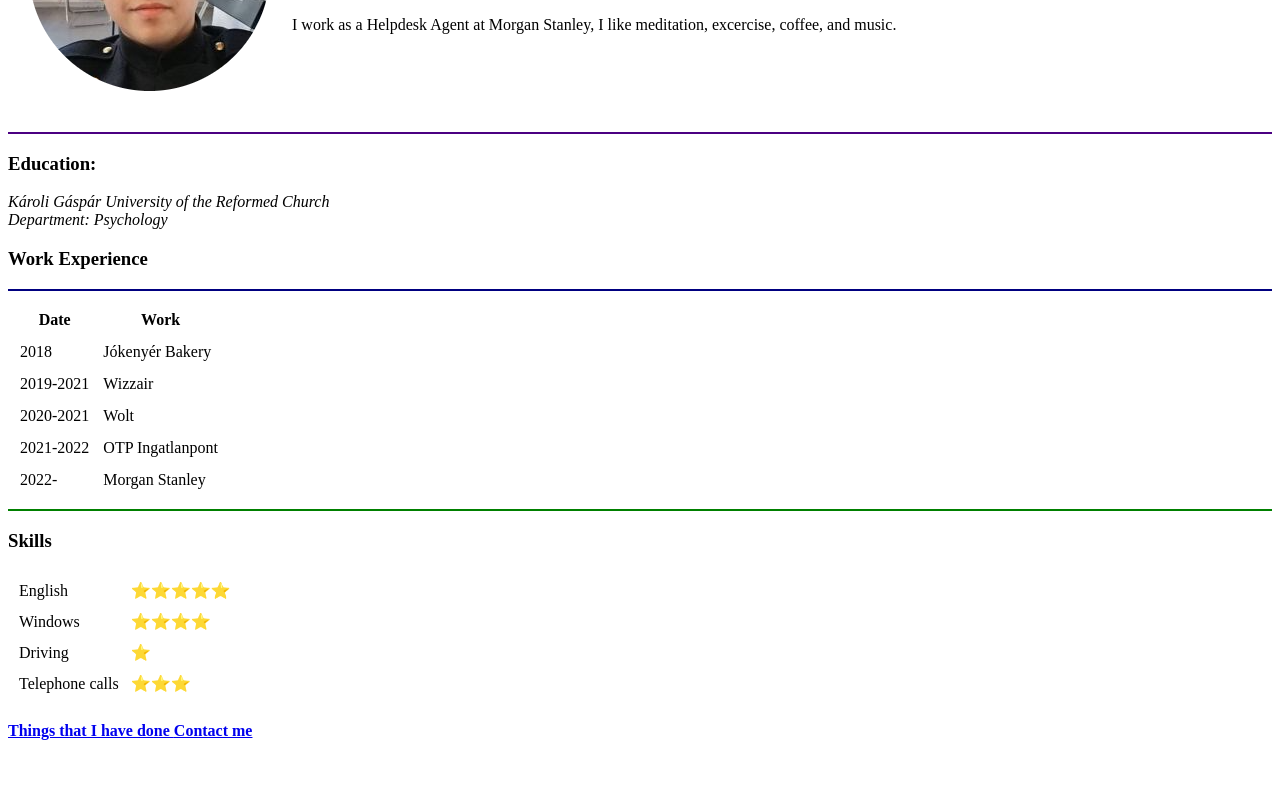
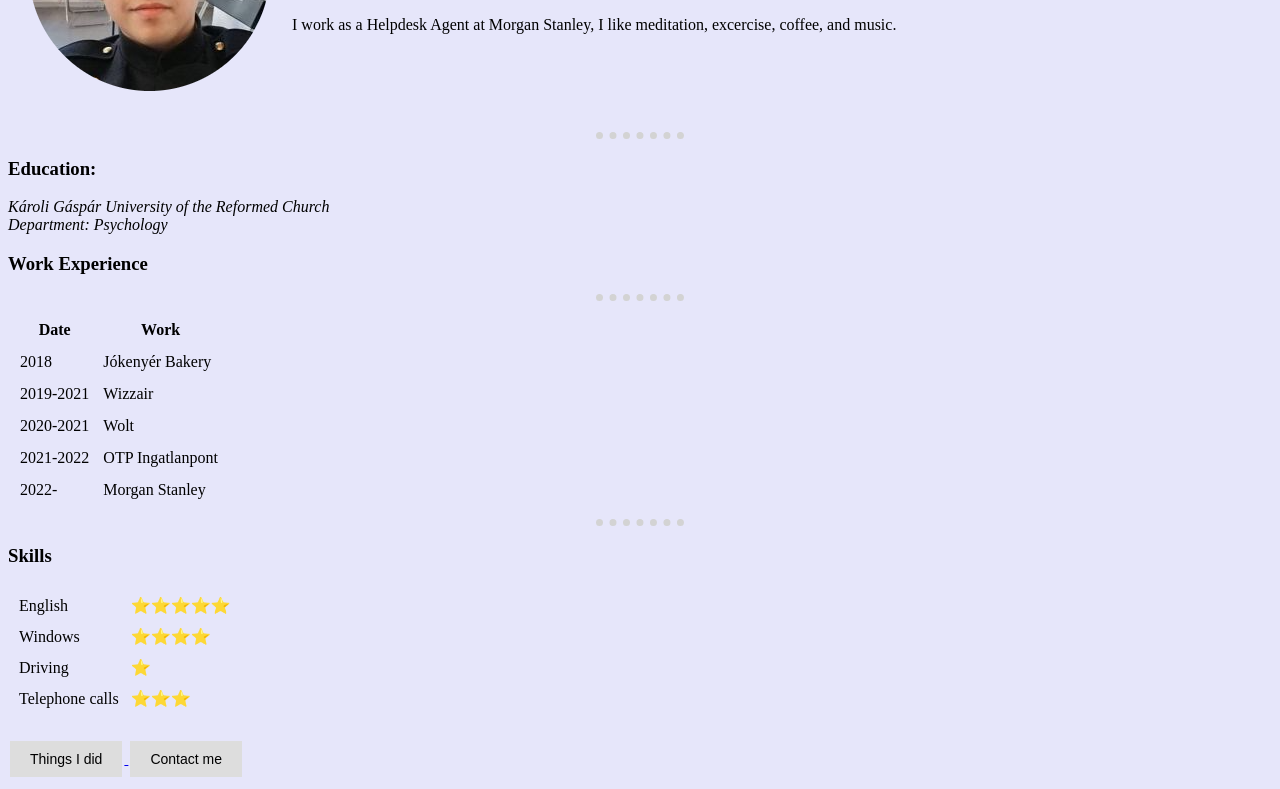
Before and after one commit to mbeno90/personal_site, a plain HTML site: page index.html in a window 1280 px wide. Shown: the part 179-968 px from the top of the page. Before the commit the page ends 927 px from the top, so only its background shows below. Drawn offline with Linux system fonts and the light colour scheme.

Commit message:
Adding CSS

```diff
--- a/index.html
+++ b/index.html
@@ -2,12 +2,42 @@
 <html lang="en" dir="ltr">
 
 <head>
+  <style>
+    body {
+      background-color: #E6E6FA;
+    }
+
+    hr {
+      background-color: #E6E6FA;
+      border-color: lightgrey;
+      border-style: none;
+      border-top-style: dotted;
+      border-width: 7px;
+      width: 7%;
+    }
+
+    .btn {
+      background-color: #ddd;
+      border: none;
+      color: black;
+      padding: 10px 20px;
+      text-align: center;
+      font-size: 14px;
+      margin: 4px 2px;
+      transition: 0.7s;
+      cursor: pointer;
+    }
+
+    .btn:hover {
+      background-color: indigo;
+      color: white;
+    }
+  </style>
   <meta charset="utf-8">
   <title>⭐Bence Személyes Oldala</title>
 </head>
 
 <body>
-
   <table cellspacing=20>
     <tr>
       <td>
@@ -25,7 +55,7 @@
 
 
   <p>
-    <hr size="2" color="indigo" noshade />
+    <hr color="#967e76" size=1 />
   <p>
   <h3>Education:</h3>
   <em>Károli Gáspár University of the Reformed Church<br>
@@ -34,7 +64,7 @@
   <p>
   <h3>Work Experience</h3>
   </p>
-  <hr color="navy" />
+  <hr color="#967e76" size=1 />
   <table cellspacing=10 cellpadding=2>
     <thead>
       <tr>
@@ -70,10 +100,10 @@
       </tr>
     </tbody>
   </table>
-<hr color="green" />
-<p>
-<h3>Skills</h3>
-</p>
+  <hr color="#967e76" size=1 />
+  <p>
+  <h3>Skills</h3>
+  </p>
 
   <table cellspacing=10>
     <thead>
@@ -99,8 +129,8 @@
   </table>
 
   <br />
-  <a href="things.html"><strong>Things that I have done </strong></a>
-  <a href="contact.html"><strong>Contact me</strong></a>
+  <a href="things.html"><button class="btn">Things I did</button> </strong></a>
+  <a href="contact.html"><button class="btn">Contact me</button></a>
 
 </body>
 
```
